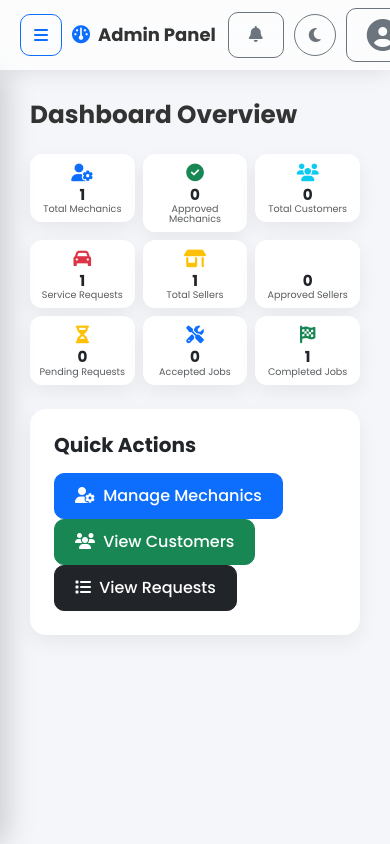
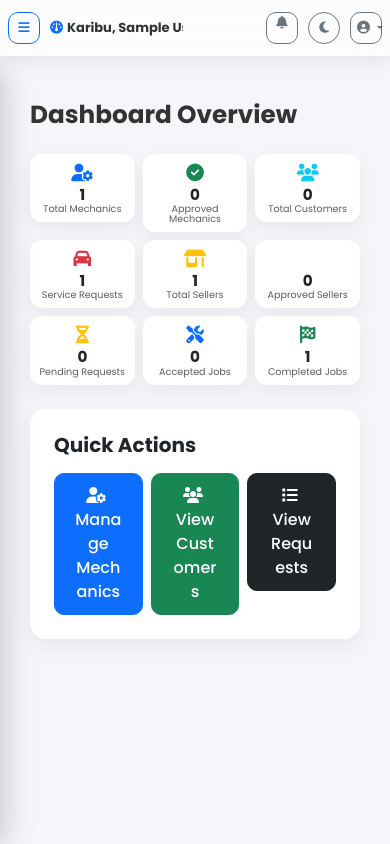
Before and after one commit to joblee88/garifix, a Flask app: page /admin/dashboard/1 in a window 390 px wide. Run offline with Flask 3, Linux system fonts and the light colour scheme; the visitor is signed in with stand-in values (Sample User, id 1); tables that the repository leaves empty hold one stand-in row (values such as "Sample post"); some libraries are stand-ins or nearby versions.

Commit message:
top bar scalling

```diff
--- a/static/css/style.css
+++ b/static/css/style.css
@@ -71,6 +71,69 @@ body {
     display: flex;
     align-items: center;
     gap: 8px;
+    min-width: 0;
+}
+
+/* PUNGUZA UKUBWA (SCALING) KWENYE SIMU - ili kila kitu kifae ndani ya
+   topbar bila kuvuja nje, iwe ni browser ya simu au App ya Android */
+@media (max-width: 575.98px) {
+    .app-topbar {
+        height: 56px;
+        padding: 0 8px;
+        gap: 4px;
+    }
+    .app-wrapper {
+        padding-top: 56px;
+    }
+    .app-sidebar {
+        top: 56px;
+        height: calc(100vh - 56px);
+    }
+    .sidebar-backdrop {
+        top: 56px;
+        height: calc(100% - 56px);
+    }
+    .app-content {
+        min-height: calc(100vh - 56px);
+        padding: 14px;
+    }
+    .app-topbar .topbar-title {
+        font-size: 13px;
+        max-width: 34vw;
+        gap: 4px;
+    }
+    .app-topbar .topbar-title i {
+        font-size: 13px;
+    }
+    .app-topbar .topbar-left,
+    .app-topbar .topbar-right {
+        gap: 4px;
+    }
+    .app-topbar .btn,
+    .menu-toggle-btn,
+    .sidebar-minimize-btn,
+    .theme-toggle-btn {
+        width: 32px;
+        height: 32px;
+        min-width: 32px;
+        padding: 0 !important;
+        font-size: 13px;
+    }
+    .app-topbar .btn i {
+        font-size: 13px;
+    }
+    .topbar-avatar {
+        width: 28px;
+        height: 28px;
+    }
+    .app-topbar .dropdown-toggle {
+        padding: 2px 6px !important;
+        gap: 4px !important;
+    }
+    .app-topbar .badge {
+        font-size: 9px;
+        padding: 2px 5px;
+    }
 }
 
 .app-topbar .topbar-left,
--- a/templates/admin_base.html
+++ b/templates/admin_base.html
@@ -21,7 +21,7 @@
         <button type="button" class="sidebar-minimize-btn d-none d-lg-flex" onclick="toggleGariFixSidebar()" title="Punguza/Panua Sidebar">
             <i class="fa-solid fa-angles-left"></i>
         </button>
-        <span class="topbar-title"><i class="fa-solid fa-gauge text-primary"></i> Admin Panel</span>
+        <span class="topbar-title"><i class="fa-solid fa-gauge text-primary"></i> Karibu, {{ current_user.full_name }}</span>
     </div>
     <div class="topbar-right">
         <a href="{{ url_for('admin_mechanics') }}" class="btn btn-outline-secondary position-relative" title="Arifa - Wanaosubiri Idhini">
--- a/templates/admin_dashboard.html
+++ b/templates/admin_dashboard.html
@@ -90,10 +90,16 @@
 
 <div class="card p-4">
     <h5 class="fw-bold mb-3">Quick Actions</h5>
-    <div>
-        <a href="{{ url_for('admin_mechanics') }}" class="btn btn-primary me-2"><i class="fa-solid fa-user-gear me-1"></i> Manage Mechanics</a>
-        <a href="{{ url_for('admin_customers') }}" class="btn btn-success me-2"><i class="fa-solid fa-users me-1"></i> View Customers</a>
-        <a href="{{ url_for('admin_requests') }}" class="btn btn-dark"><i class="fa-solid fa-list me-1"></i> View Requests</a>
+    <div class="row g-2">
+        <div class="col-4">
+            <a href="{{ url_for('admin_mechanics') }}" class="btn btn-primary w-100"><i class="fa-solid fa-user-gear me-1"></i> Manage Mechanics</a>
+        </div>
+        <div class="col-4">
+            <a href="{{ url_for('admin_customers') }}" class="btn btn-success w-100"><i class="fa-solid fa-users me-1"></i> View Customers</a>
+        </div>
+        <div class="col-4">
+            <a href="{{ url_for('admin_requests') }}" class="btn btn-dark w-100"><i class="fa-solid fa-list me-1"></i> View Requests</a>
+        </div>
     </div>
 </div>
 
--- a/templates/customer_base.html
+++ b/templates/customer_base.html
@@ -21,7 +21,7 @@
         <button type="button" class="sidebar-minimize-btn d-none d-lg-flex" onclick="toggleGariFixSidebar()" title="Punguza/Panua Sidebar">
             <i class="fa-solid fa-angles-left"></i>
         </button>
-        <span class="topbar-title"><i class="fa-solid fa-user text-primary"></i> Customer Portal</span>
+        <span class="topbar-title"><i class="fa-solid fa-user text-primary"></i> Karibu, {{ current_user.full_name }}</span>
     </div>
     <div class="topbar-right">
         <a href="{{ url_for('chat_list') }}" class="btn btn-outline-primary position-relative" title="Ujumbe">
--- a/templates/mechanic_base.html
+++ b/templates/mechanic_base.html
@@ -21,7 +21,7 @@
         <button type="button" class="sidebar-minimize-btn d-none d-lg-flex" onclick="toggleGariFixSidebar()" title="Punguza/Panua Sidebar">
             <i class="fa-solid fa-angles-left"></i>
         </button>
-        <span class="topbar-title"><i class="fa-solid fa-gauge text-primary"></i> Mechanic Workspace</span>
+        <span class="topbar-title"><i class="fa-solid fa-gauge text-primary"></i> Karibu, {{ current_user.full_name }}</span>
     </div>
     <div class="topbar-right">
         <a href="{{ url_for('own_mechanic_requests') }}" class="btn btn-outline-secondary position-relative" title="Arifa">
--- a/templates/seller_base.html
+++ b/templates/seller_base.html
@@ -21,7 +21,7 @@
         <button type="button" class="sidebar-minimize-btn d-none d-lg-flex" onclick="toggleGariFixSidebar()" title="Punguza/Panua Sidebar">
             <i class="fa-solid fa-angles-left"></i>
         </button>
-        <span class="topbar-title"><i class="fa-solid fa-shop text-warning"></i> Seller Workspace</span>
+        <span class="topbar-title"><i class="fa-solid fa-shop text-warning"></i> Karibu, {{ current_user.full_name }}</span>
     </div>
     <div class="topbar-right">
         <a href="{{ url_for('chat_list') }}" class="btn btn-outline-primary position-relative" title="Ujumbe">
```
Also changed, not shown: templates/dashboard.html (+49 -1 lines).
